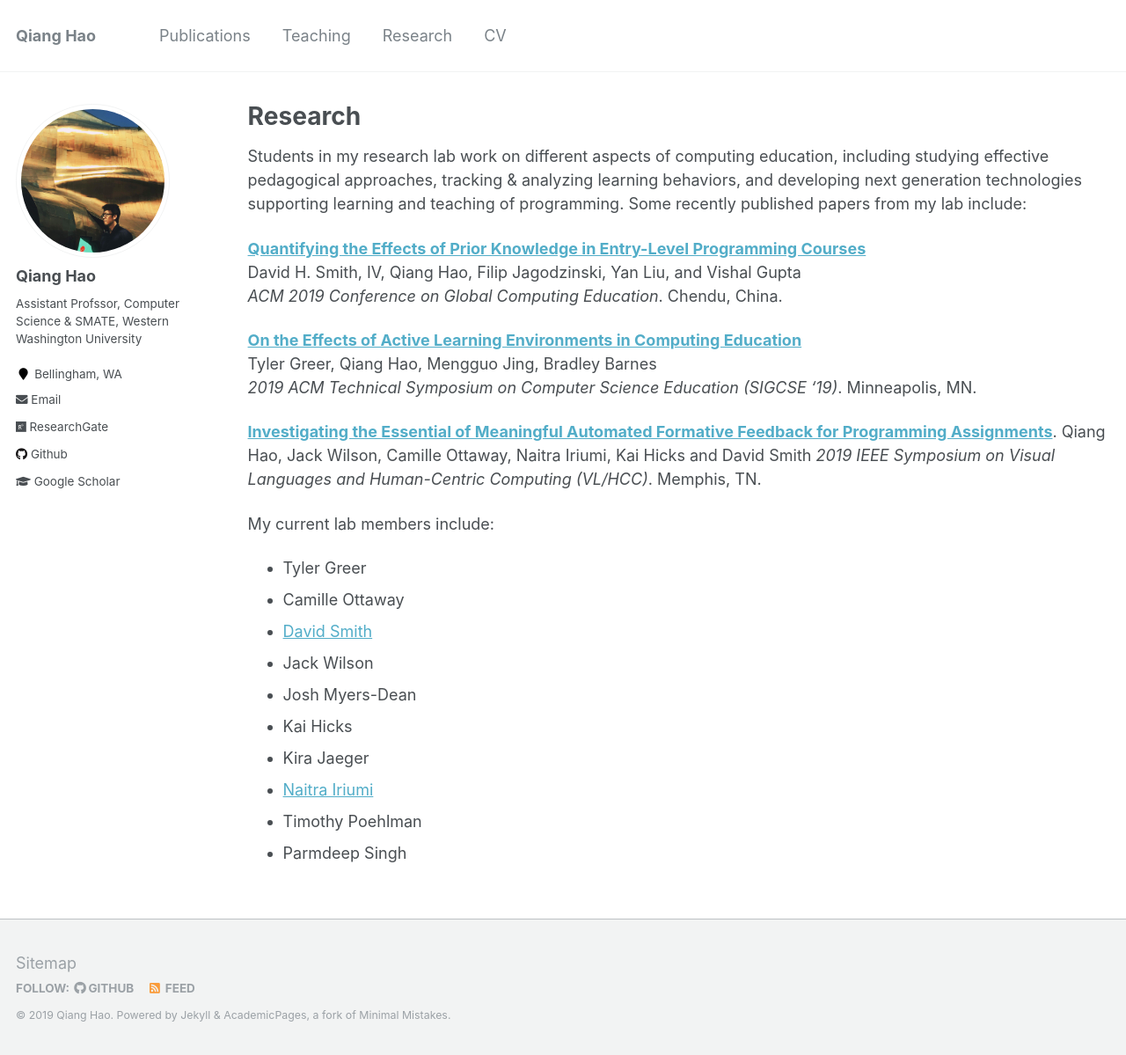
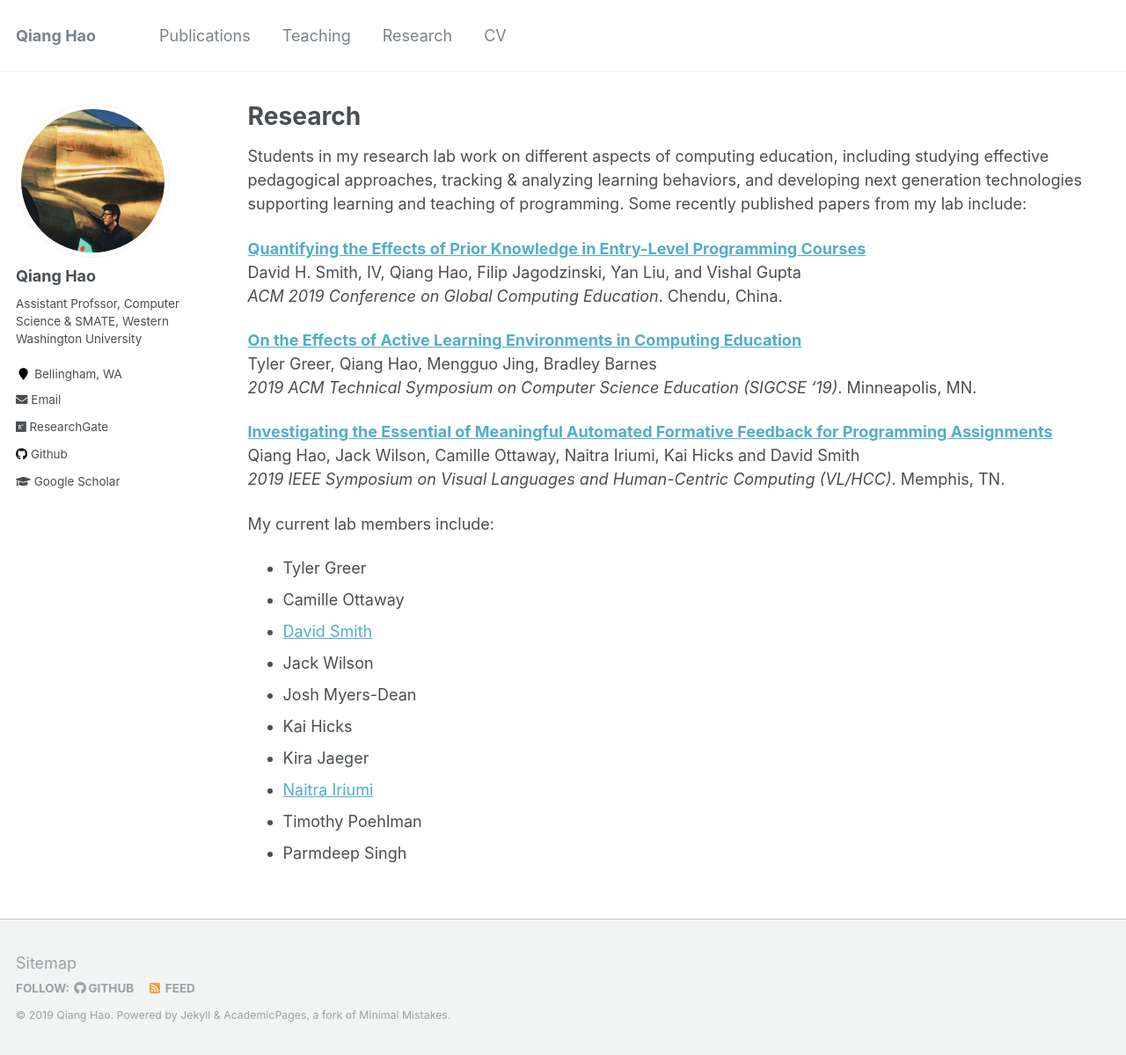
Before and after one commit to Neo-Hao/neo-hao.github.io, a Jekyll site: the page built from _pages/research.md, in a window 1280 px wide and 1199 px high. Shown: the whole window at 88% size. Built offline with Jekyll 4.4.1, drawn with Linux system fonts in a browser that asks for light colours.

```diff
--- a/_pages/research.md
+++ b/_pages/research.md
@@ -15,7 +15,7 @@
 Tyler Greer, Qiang Hao, Mengguo Jing, Bradley Barnes
 *2019 ACM Technical Symposium on Computer Science Education (SIGCSE '19)*. Minneapolis, MN.
 
-[__Investigating the Essential of Meaningful Automated Formative Feedback for Programming Assignments__](https://arxiv.org/abs/1906.08937).
+[__Investigating the Essential of Meaningful Automated Formative Feedback for Programming Assignments__](https://arxiv.org/abs/1906.08937)
 Qiang Hao, Jack Wilson, Camille Ottaway, Naitra Iriumi, Kai Hicks and David Smith
 *2019 IEEE Symposium on Visual Languages and Human-Centric Computing (VL/HCC)*. Memphis, TN.
 
```
Also changed, not shown: _pages/publications.md (line endings or trailing spaces).
